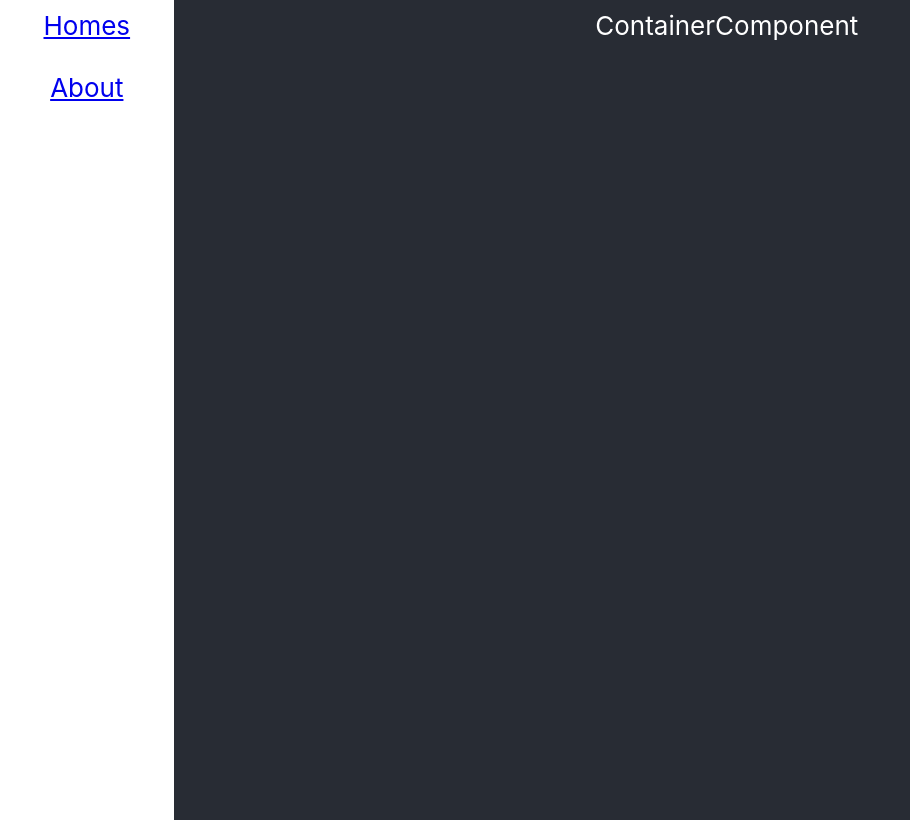
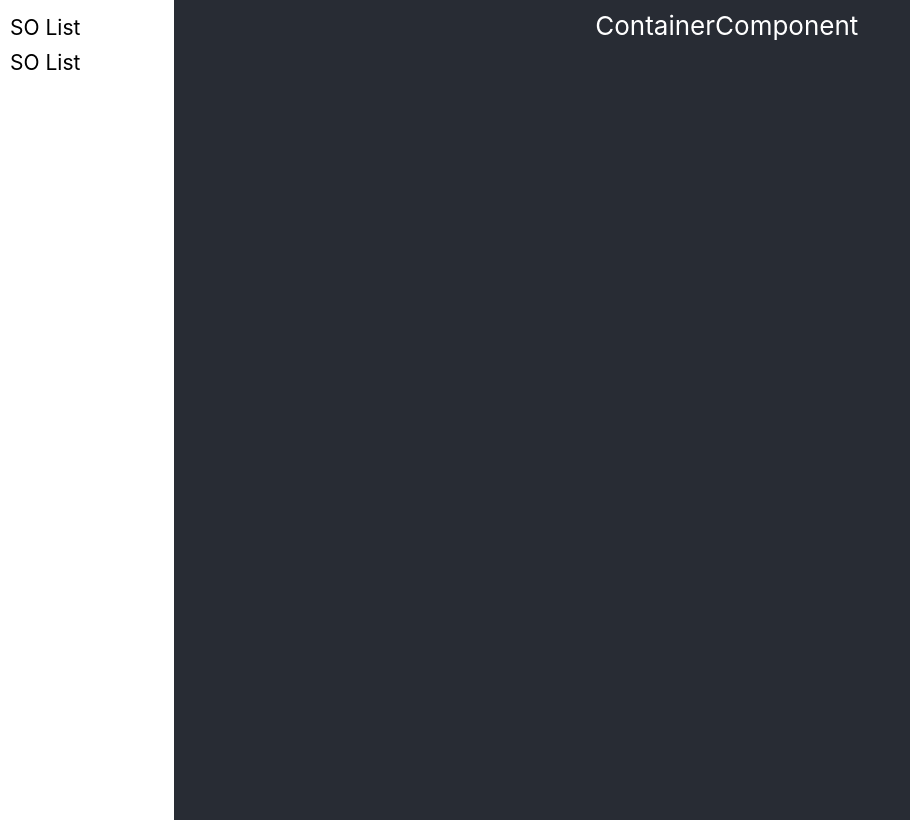
Before and after one commit to acemaiyeu/warehouse_web, a React (Create React App) app: page / in a window 1280 px wide. Shown: the whole page, without its empty margins (0-910 px from the left). Built offline with nearby package versions, Linux system fonts and the light colour scheme; the HTML template or start-up script is replaced by a standard one.

Commit message:
add menu

```diff
--- a/package.json
+++ b/package.json
@@ -10,6 +10,7 @@
     "react-scripts": "5.0.1",
     "redux": "^5.0.1",
     "redux-thunk": "^3.1.0",
+    "sass": "^1.91.0",
     "web-vitals": "^2.1.4"
   },
   "scripts": {
--- a/src/App.css
+++ b/src/App.css
@@ -35,7 +35,11 @@ body{
   min-height: 100vh;
   display: flex;
   flex-direction: column;
-
+  color: black;
+}
+.navigion-menu a{
+  text-decoration: none;
+  color: black;
 }
 .contents{
   flex: 1;
--- a/src/App.js
+++ b/src/App.js
@@ -2,15 +2,36 @@ import logo from './logo.svg';
 import './App.css';
 import { BrowserRouter as Router, Route, Switch, Link } from "react-router-dom";
 import ContainerComponent from './components/ContainerComponent';
+import './scss/Navigation.scss';
+import { useState } from "react";
 
 function App() {
+  const [activeMenuItem, setActiveMenuItem] = useState(0);
+
   return (
     <div className="App">
       <header className="App-header">
         {/* <ContainerComponent /> */}
          <Router>
           <nav className="navigion-menu">
-            <Link to="/">Homes</Link> | <Link to="/about">About</Link>
+            <div className="navigation-item" onClick={() => setActiveMenuItem(1)}>
+              <p>SO List</p>
+              {activeMenuItem === 1 &&
+              <div className="navigation-modal">
+                  <Link to="/">Danh sách đơn hàng</Link>  <Link to="/about">Chi tiết đơn hàng</Link>
+              </div>
+              }
+
+            </div>
+             <div className="navigation-item" onClick={() => setActiveMenuItem(2)}>
+              <p>SO List</p>
+             {activeMenuItem === 2 &&
+              <div className="navigation-modal">
+                  <Link to="/">Homes</Link>  <Link to="/about">About</Link>
+              </div>
+              }
+            </div>
+            {/* <Link to="/">Homes</Link> | <Link to="/about">About</Link> */}
           </nav>
           <Switch>
             <div className="contents">
--- a/src/index.css
+++ b/src/index.css
@@ -1,3 +1,6 @@
+html {
+  font-size: 14px;
+}
 body {
   margin: 0;
   font-family: -apple-system, BlinkMacSystemFont, 'Segoe UI', 'Roboto', 'Oxygen',
--- /dev/null
+++ b/src/scss/Navigation.scss
@@ -0,0 +1,22 @@
+
+.navigation-item{
+    display: flex;
+    flex-direction: column;
+    text-align: left;
+    &:hover{
+        text-decoration: underline;
+        cursor: pointer;
+    }
+    p{
+        margin: 0;
+        padding: 5px 0;
+        font-size: 1.5rem;
+    }
+    .navigation-modal{
+        width: 80%;
+        margin-left: 20%;
+        display: flex;
+        flex-direction: column;
+        font-size: 1.2rem;
+    }
+}
```
